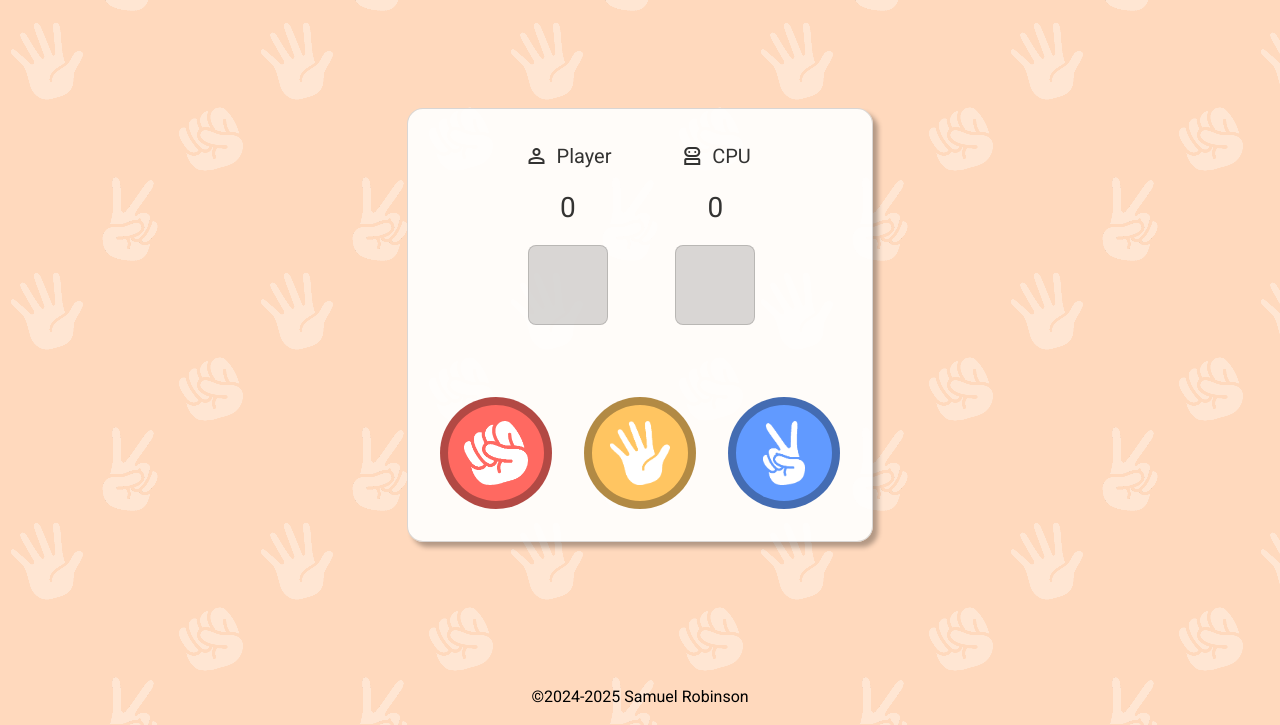
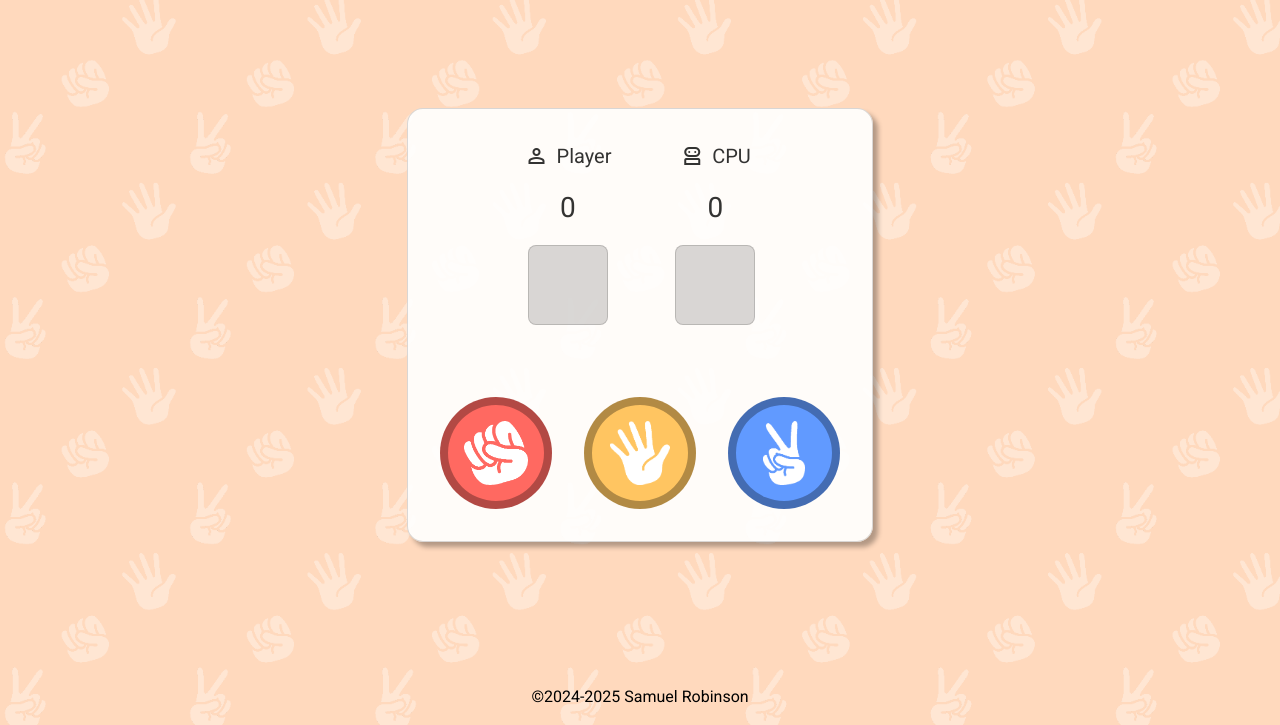
Before and after one commit to SamuelJZRobinson/Odin-Rock-Paper-Scissors, a plain HTML site: page index.html in a window 1280 px wide. Shown: the part 75-800 px from the top of the page. Drawn offline with nearby package versions, Linux system fonts and the light colour scheme; a web font is replaced by a local one.

Commit message:
Changed Background To Img

```diff
--- a/css/styles.css
+++ b/css/styles.css
@@ -56,7 +56,16 @@ main {
   justify-content: center;
   height: 100vh;
   width: 100%;
-  background: url("/images/backgrounds/tile.png");
+}
+
+img#background{
+  position: absolute;
+  top: 0;
+  left: 0;
+  width: 100vw;
+  height: 100vh;
+  object-fit: cover;
+  z-index: -1;
 }
 
 #pop-up-container {
--- a/index.html
+++ b/index.html
@@ -17,6 +17,7 @@
 </head>
 <body>
   <main>
+  <img src="images/backgrounds/tile.png" alt="Rock, paper, scissors background" id="background">
   <h1 id="title">Rock, Paper, Scissors</h1>
 
   <div id="pop-up-container">
```
